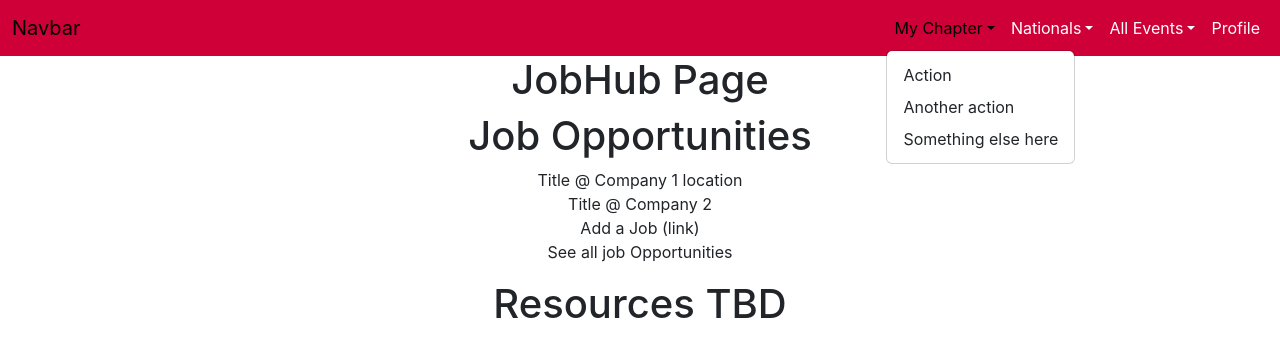
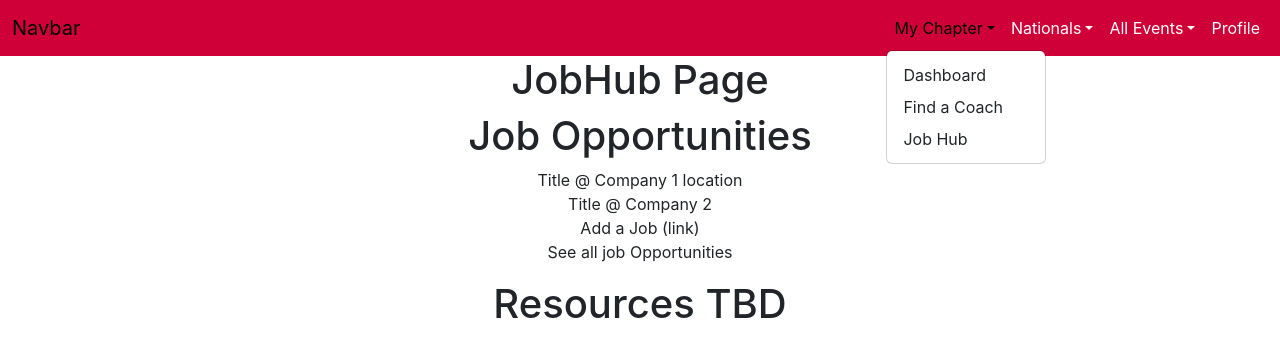
Before and after one commit to jamesocana6/glo-management-frontend, a React (Create React App) app: page /jobhub in a window 1280 px wide. Both pictures are taken after a click on the button "My Chapter". Shown: the top 356 px of the page. Built offline with nearby package versions, Linux system fonts and the light colour scheme.

Commit message:
navbar - my chapter - links lead to different pages

```diff
--- a/src/Components/NavBar/NavBar.js
+++ b/src/Components/NavBar/NavBar.js
@@ -6,7 +6,7 @@ const NavBar = ({ props }) => {
         <div>
             <nav className="navbar navbar-expand-lg">
                 <div className="container-fluid">
-                    <a className="navbar-brand" href="#">Navbar</a>
+                    <a className="navbar-brand" href="./dashboard">Navbar</a>
                     <div>
                         <ul className="navbar-nav justify-content-end">
                             <li className="nav-item dropdown">
@@ -14,9 +14,9 @@ const NavBar = ({ props }) => {
                                     My Chapter
                                 </a>
                                 <ul className="dropdown-menu">
-                                    <li><a className="dropdown-item" href="#">Action</a></li>
-                                    <li><a className="dropdown-item" href="#">Another action</a></li>
-                                    <li><a className="dropdown-item" href="#">Something else here</a></li>
+                                    <li><a className="dropdown-item" href="./dashboard">Dashboard</a></li>
+                                    <li><a className="dropdown-item" href="./findcoach">Find a Coach</a></li>
+                                    <li><a className="dropdown-item" href="./jobhub">Job Hub</a></li>
                                 </ul>
                             </li>
                             <li className="nav-item dropdown">
```
